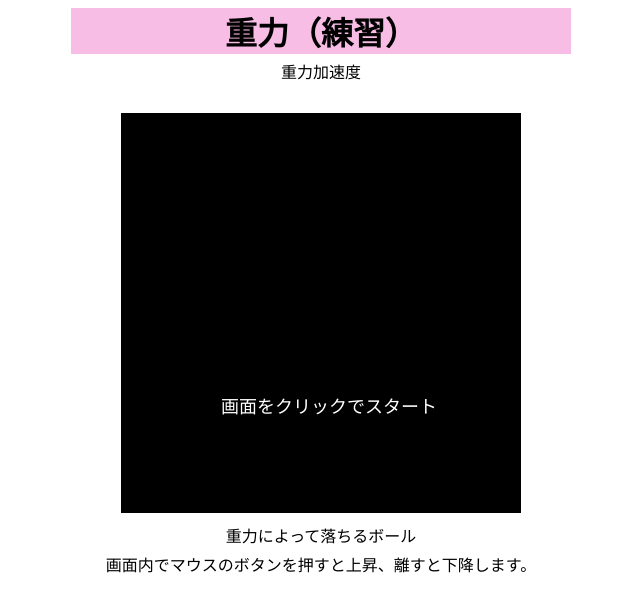
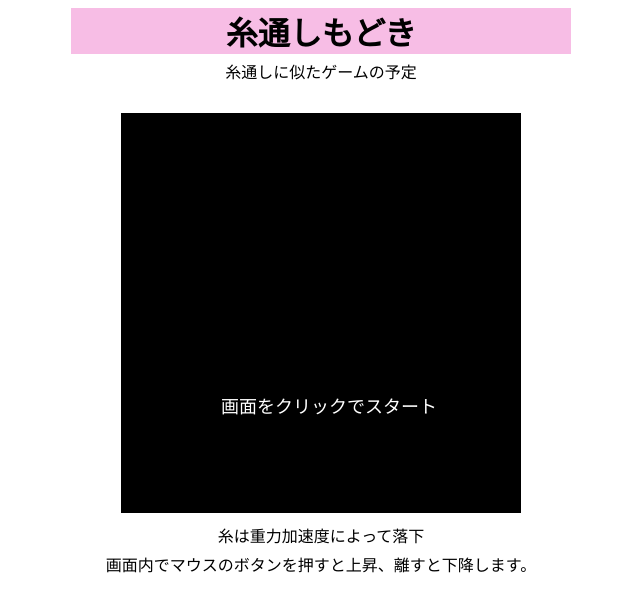
Before and after one commit to abeshi22/Gravity, a plain HTML site: page index.html in a window 1280 px wide. Shown: the whole page, without its empty margins (327-967 px from the left). Drawn offline with Linux system fonts and the light colour scheme.

Commit message:
html fix

```diff
--- a/Gravity.js
+++ b/Gravity.js
@@ -104,6 +104,7 @@ function drawBall(){
         ctx.fillRect(0, 0, canvas.width, canvas.height);
         ctx.fillStyle = "#ffffff";
         for(let i=0; i<ballTrajectory; i++){
+            // arcは描画が遅い？Rectにしてみる
             // ctx.arc(ballX-i, ballY[i], ballRadius, 0, Math.PI*2);
             // ctx.fill();
             ctx.fillRect(ballX-i, ballY[i], ballRadius, ballRadius);
@@ -121,6 +122,7 @@ function drawBall(){
         if(ballY[0] >= (canvas.height-ballRadius) || ballY[0]<ballRadius) resetGame();
 }
 
+//スコア（距離）の描画
 function drawDistance(){
     ctx.font = "16px Arial";
     ctx.fillStyle = "#ffffff";
--- a/index.html
+++ b/index.html
@@ -6,15 +6,15 @@
     <link rel="stylesheet" href="style.css">
 </head>
 <body>
-    <h1>重力（練習）</h1>
+    <h1>糸通しもどき</h1>
     <div>
-        <p>重力加速度</p>
+        <p>糸通しに似たゲームの予定</p>
     </div>
 
     <canvas id="myCanvas" width="400" height="400"></canvas>
 
     <div>
-        <p>重力によって落ちるボール</p>
+        <p>糸は重力加速度によって落下</p>
         <p>画面内でマウスのボタンを押すと上昇、離すと下降します。</p>
     </div>
 
```
